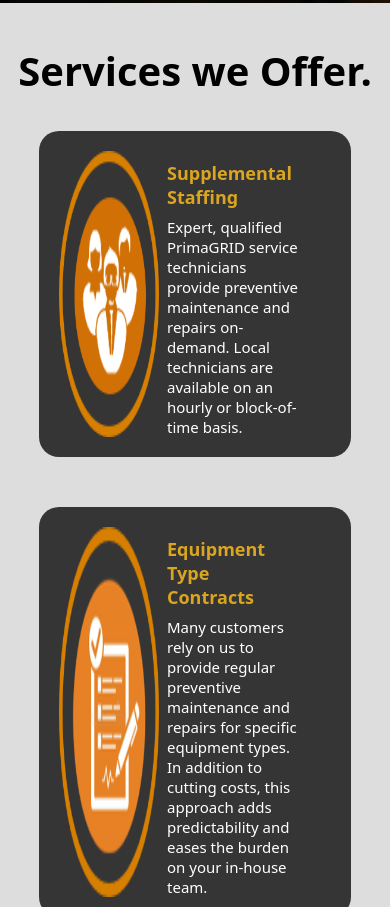
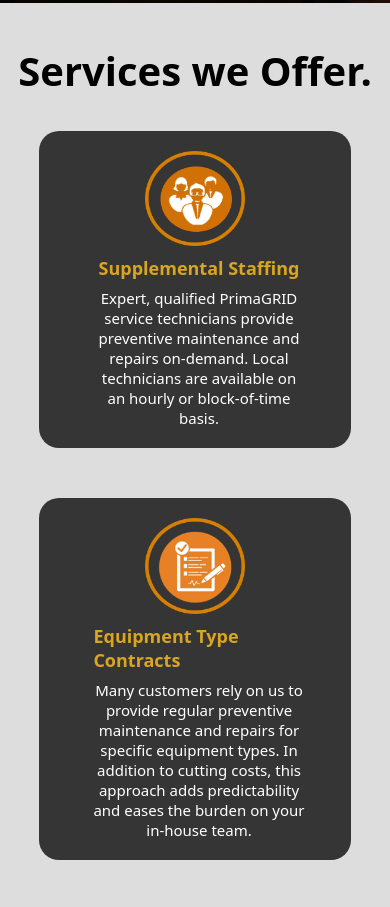
Before and after one commit to MacPrentice/PrimaGRID, a plain HTML site: page Services.html in a window 390 px wide. Shown: the part 1039-1946 px from the top of the page. Drawn offline with Linux system fonts and the light colour scheme.

Commit message:
Update 4

```diff
--- a/Services.css
+++ b/Services.css
@@ -174,6 +174,11 @@ ol li{
     background-color: rgb(53, 53, 53);
     padding: 20px;
     border-radius: 20px;
+    transition: 0.3s;
+}
+.service-about-image:hover{
+    padding: 35px 35px;
+    background-color: #000;
 }
 
 .service-details{
@@ -202,3 +207,30 @@ ol li{
     width: 100px;
     height: auto;
 }
+@media screen and (max-width: 600px){
+    .service-details{
+        flex-direction: column;
+        flex: 1fr;
+        justify-content: center;
+        align-items: center;
+    }
+    .service-position{
+        display: flex;
+        flex-direction: column;
+        justify-content: center;
+        align-items: center;
+    }
+    .service-position h2{
+        display: inherit;
+        justify-content: center;
+        align-items: center;
+    }
+    .service-position p{
+        display: inherit;
+        text-align: center;
+    }
+    .service-about-image:hover{
+        padding: 35px 35px;
+        background-color: #000;
+    }
+}
```
